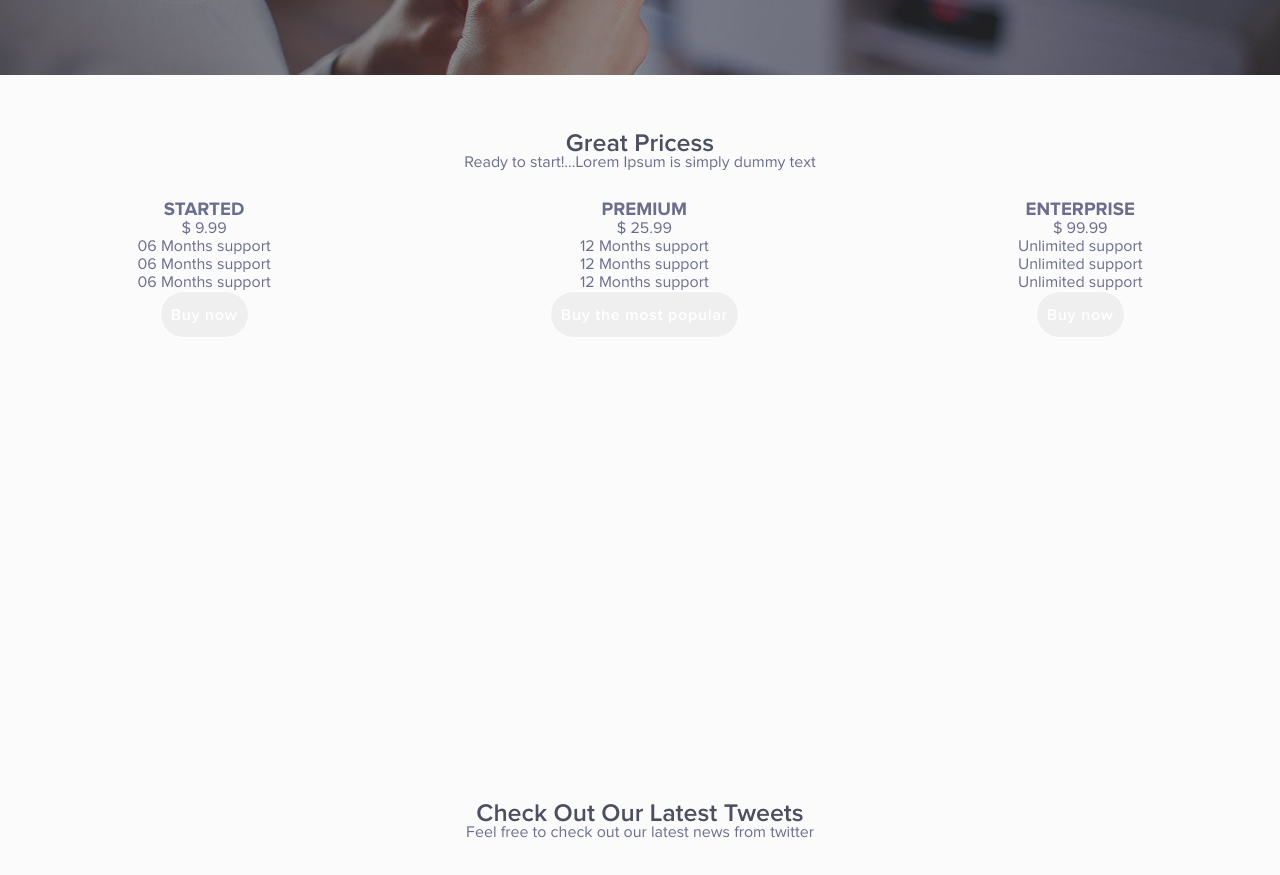
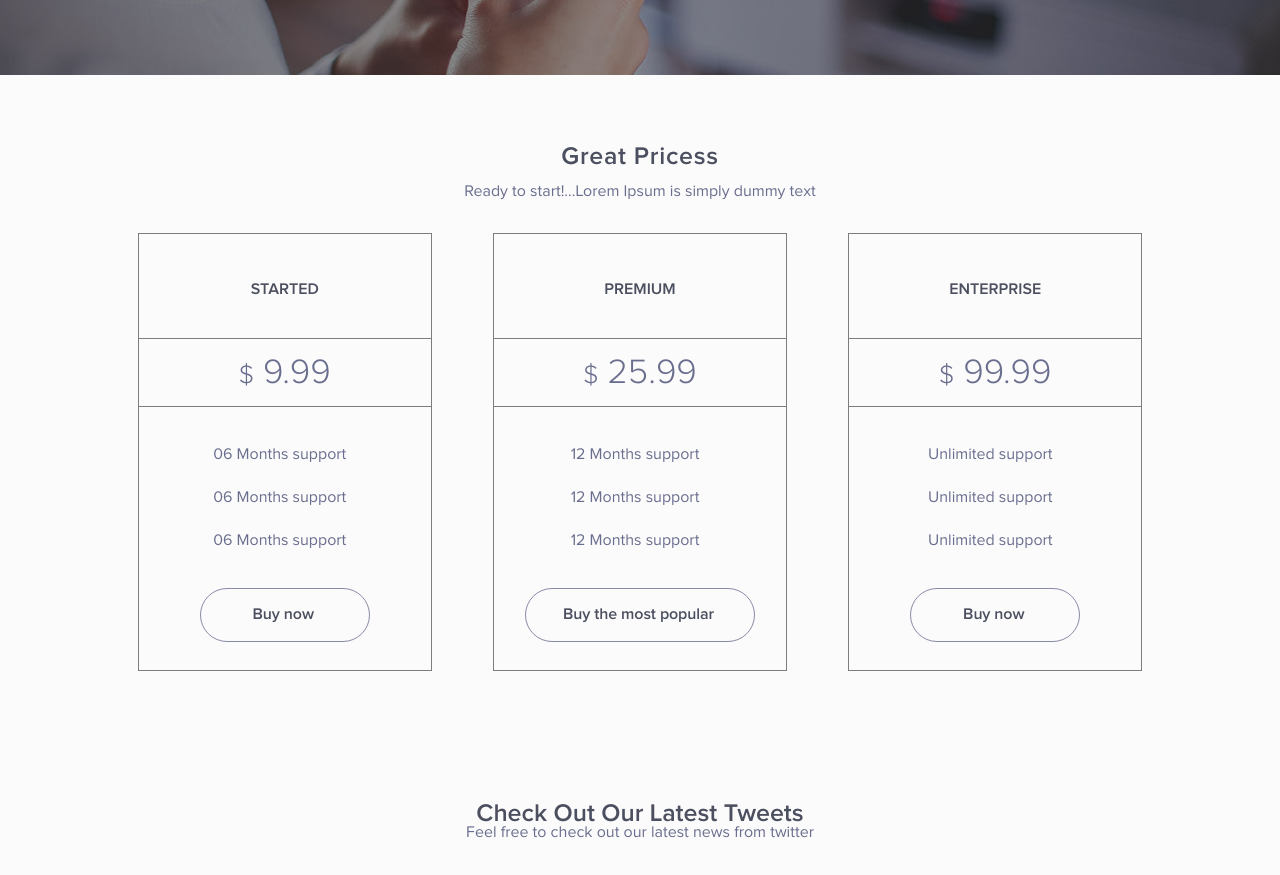
Before and after one commit to rustamyusupov/soundcloud, a website: page src/index.html in a window 1280 px wide. Shown: the part 1654-2529 px from the top of the page. Drawn offline with nearby package versions, Linux system fonts and the light colour scheme; files that its build step writes are made by us from their sources; files whose address does not match are found by name.

Commit message:
декоративное оформление цены

```diff
--- a/src/index.html
+++ b/src/index.html
@@ -169,23 +169,23 @@
       <ul class="prices__list">
         <li class="prices__item">
           <h3 class="prices__name">STARTED</h3>
-          <p class="prices__price">$ 9.99</p>
+          <p class="prices__price"><span class="prices__symbol">$</span> 9.99</p>
           <p class="prices__desc">06 Months support<br>06 Months support<br>06 Months support</p>
-          <button class="btn" type="button">Buy now</button>
+          <button class="btn btn--buy" type="button">Buy now</button>
         </li>
 
         <li class="prices__item">
           <h3 class="prices__name">PREMIUM</h3>
-          <p class="prices__price">$ 25.99</p>
+          <p class="prices__price"><span class="prices__symbol">$</span> 25.99</p>
           <p class="prices__desc">12 Months support<br>12 Months support<br>12 Months support</p>
-          <button class="btn" type="button">Buy the most popular</button>
+          <button class="btn btn--buy btn--popular" type="button">Buy the most popular</button>
         </li>
 
         <li class="prices__item">
           <h3 class="prices__name">ENTERPRISE</h3>
-          <p class="prices__price">$ 99.99</p>
+          <p class="prices__price"><span class="prices__symbol">$</span> 99.99</p>
           <p class="prices__desc">Unlimited  support<br>Unlimited  support<br>Unlimited  support</p>
-          <button class="btn" type="button">Buy now</button>
+          <button class="btn btn--buy" type="button">Buy now</button>
         </li>
       </ul>
     </div>
--- a/src/sass/blocks/prices.scss
+++ b/src/sass/blocks/prices.scss
@@ -4,15 +4,18 @@
   &__wrapper {
     @include container;
 
-    padding-top: 60px;
+    padding-top: 73px;
   }
 
   &__title {
     @include title;
+
+    letter-spacing: 0.7px;
+    margin-bottom: 16px;
   }
 
   &__subtitle {
-    margin-bottom: 30px;
+    margin-bottom: 33px;
     text-align: center;
   }
 
@@ -22,6 +25,36 @@
   }
 
   &__item {
+    border: 1px solid $grey-dark;
     text-align: center;
+    width: 29.1%;
+  }
+
+  &__name {
+    @include font($proxima, 16px, 600);
+
+    color: $blue-very-dark;
+    padding-bottom: 40px;
+    padding-top: 46px;
+  }
+
+  &__price {
+    @include font($proxima, 35px, 300);
+
+    border-bottom: 1px solid $grey-dark;
+    border-top: 1px solid $grey-dark;
+    padding-bottom: 22px;
+    padding-top: 25px;
+  }
+
+  &__symbol {
+    font-size: 26px;
+  }
+
+  &__desc {
+    line-height: 43px;
+    margin-bottom: 26px;
+    margin-right: 10px;
+    padding-top: 26px;
   }
 }
--- a/src/sass/global/buttons.scss
+++ b/src/sass/global/buttons.scss
@@ -47,4 +47,22 @@
     top: 21px;
     width: 27px;
   }
+
+  &--buy,
+  &--popular {
+    background-color: transparent;
+    border: 1px solid $blue-dark-grayish;
+    color: $blue-very-dark;
+    letter-spacing: -0.1px;
+    margin-bottom: 28px;
+    padding-bottom: 9px;
+    padding-left: 52px;
+    padding-right: 55px;
+    padding-top: 7px;
+  }
+
+  &--popular {
+    padding-left: 37px;
+    padding-right: 40px;
+  }
 }
--- a/src/sass/global/variable.scss
+++ b/src/sass/global/variable.scss
@@ -3,8 +3,10 @@ $proxima: "Proxima Nova", "Tahoma", sans-serif;
 $white: #ffffff;
 $white-mostly: #fbfbfb;
 $gray-very-light: #fafafa;
+$grey-dark: #7d7d7d;
 $black: #000000;
 $mostly-black: #2a2b2d;
 $blue-dark: #6a6e8e;
 $blue-very-dark: #4c4f5f;
 $blue-dark-desaturated: #5e6382;
+$blue-dark-grayish: #888ba5;
```
